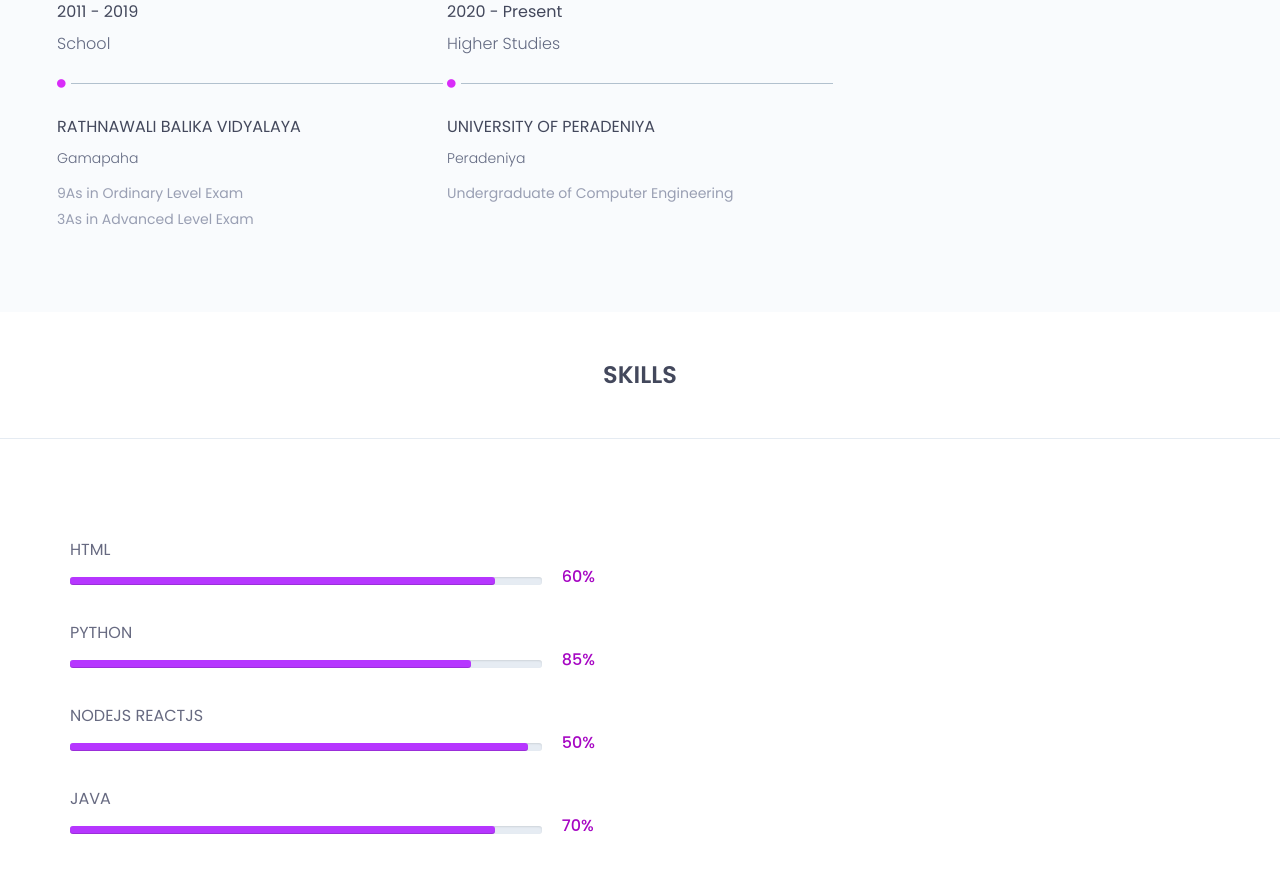
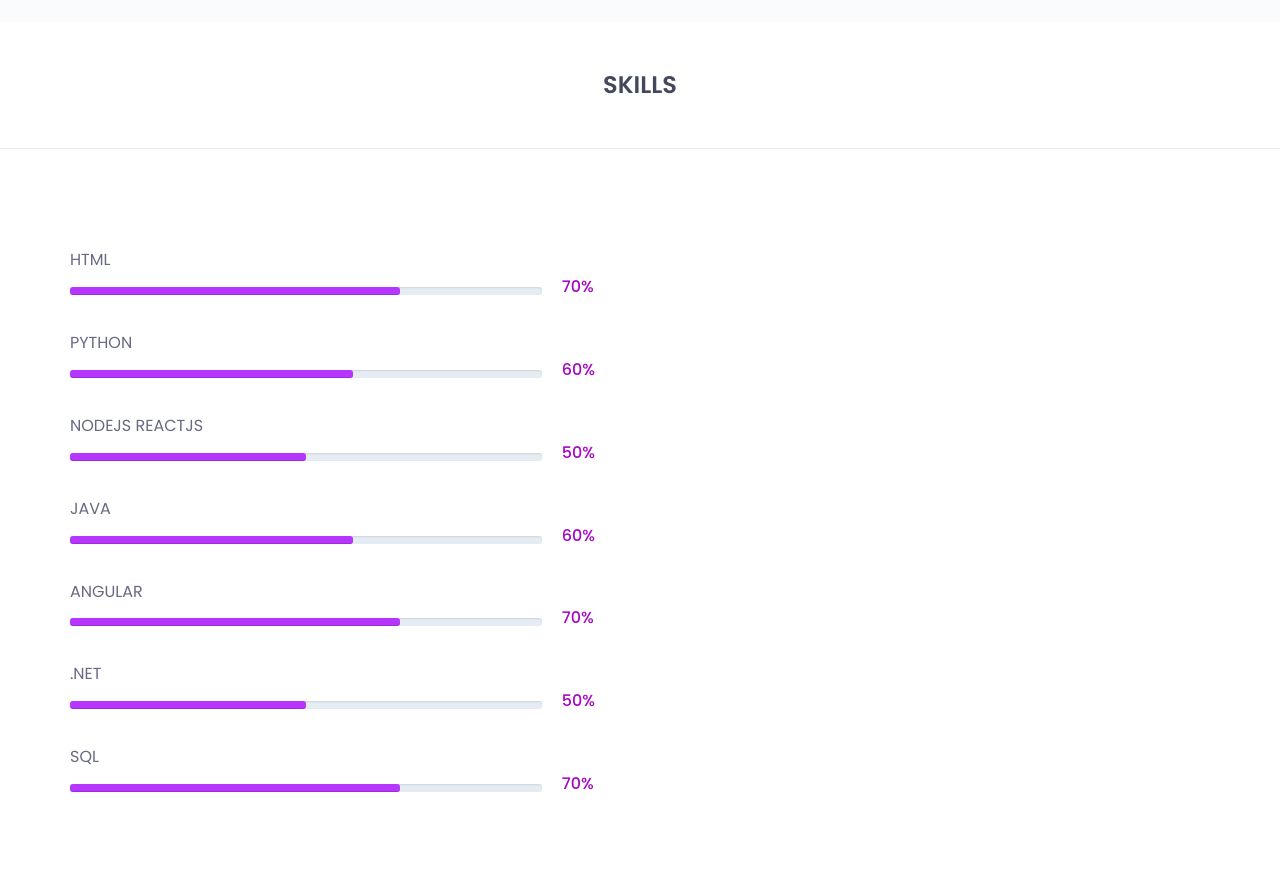
Before and after one commit to NilakshiInduwara/NilakshiInduwara.github.io, a plain HTML site: page index.html in a window 1280 px wide. Shown: the part 1904-2784 px from the top of the page. Drawn offline with nearby package versions, Linux system fonts and the light colour scheme.

Commit message:
update ePortfolio

```diff
--- a/assets/css/style.css
+++ b/assets/css/style.css
@@ -193,7 +193,7 @@ nav.navbar.bootsnav .navbar-toggle i{color: #d92cf9;}
     background:url(../images/about/welcome-banner.jpg)no-repeat;
     background-size:cover;
     background-position: center;
-    height:890px;
+    height:600px;
 }
 .welcome-hero:before{
     position:absolute;
@@ -219,7 +219,7 @@ nav.navbar.bootsnav .navbar-toggle i{color: #d92cf9;}
     font-size: 20px;
     font-weight: 300;
     text-transform: uppercase;
-    margin: 30px 0 60px;
+    margin: 30px 0 30px;
     letter-spacing: 1px;
 }
 .header-text a {
--- a/index.html
+++ b/index.html
@@ -231,29 +231,29 @@
 										<span class="progressText">HTML</span>
 										<div class="single-progress-txt">
 											<div class="progress ">
-												<div class="progress-bar" role="progressbar" aria-valuenow="90" aria-valuemin="10" aria-valuemax="100" style="">
+												<div class="progress-bar" role="progressbar" aria-valuenow="70" aria-valuemin="30" aria-valuemax="100" style="">
 
 												</div>
 											</div>
-											<h3>60%</h3>
+											<h3>70%</h3>
 										</div>
 									</div><!-- /.barWrapper -->
 									<div class="barWrapper">
 										<span class="progressText">Python</span>
 										<div class="single-progress-txt">
 											<div class="progress ">
-											   <div class="progress-bar" role="progressbar" aria-valuenow="85" aria-valuemin="10" aria-valuemax="100" style="">
+											   <div class="progress-bar" role="progressbar" aria-valuenow="60" aria-valuemin="40" aria-valuemax="100" style="">
 
 											   </div>
 											</div>
-											<h3>85%</h3>
+											<h3>60%</h3>
 										</div>
 									</div><!-- /.barWrapper -->
 									<div class="barWrapper">
 										<span class="progressText">Nodejs Reactjs</span>
 										<div class="single-progress-txt">
 											<div class="progress ">
-											   <div class="progress-bar" role="progressbar" aria-valuenow="97" aria-valuemin="10" aria-valuemax="100" style="">
+											   <div class="progress-bar" role="progressbar" aria-valuenow="50" aria-valuemin="50" aria-valuemax="100" style="">
 
 											   </div>
 											</div>
@@ -264,7 +264,40 @@
 										<span class="progressText">java</span>
 										<div class="single-progress-txt">
 											<div class="progress ">
-											   <div class="progress-bar" role="progressbar" aria-valuenow="90" aria-valuemin="10" aria-valuemax="100" style="">
+											   <div class="progress-bar" role="progressbar" aria-valuenow="60" aria-valuemin="40" aria-valuemax="100" style="">
+
+											   </div>
+											</div>
+											<h3>60%</h3>
+										</div>
+									</div><!-- /.barWrapper -->
+									<div class="barWrapper">
+										<span class="progressText">Angular</span>
+										<div class="single-progress-txt">
+											<div class="progress ">
+											   <div class="progress-bar" role="progressbar" aria-valuenow="70" aria-valuemin="30" aria-valuemax="100" style="">
+
+											   </div>
+											</div>
+											<h3>70%</h3>
+										</div>
+									</div><!-- /.barWrapper -->
+									<div class="barWrapper">
+										<span class="progressText">.NET</span>
+										<div class="single-progress-txt">
+											<div class="progress ">
+											   <div class="progress-bar" role="progressbar" aria-valuenow="50" aria-valuemin="50" aria-valuemax="100" style="">
+
+											   </div>
+											</div>
+											<h3>50%</h3>
+										</div>
+									</div><!-- /.barWrapper -->
+									<div class="barWrapper">
+										<span class="progressText">SQL</span>
+										<div class="single-progress-txt">
+											<div class="progress ">
+											   <div class="progress-bar" role="progressbar" aria-valuenow="70" aria-valuemin="30" aria-valuemax="100" style="">
 
 											   </div>
 											</div>
@@ -289,18 +322,40 @@
 				<div class="container">
 					<div class="profiles-content">
 						<div class="row">
-							<div class="col-sm-12">
-								<!-- <div class="single-profile"> -->
+							<div class="col-sm-4">
+								<div class="single-profile">
 									<div class="profile-txt">
-										<a href="https://youtu.be/eHeEB2lp15s" target="_blank" class="profile-icon-name">Student's Journey</a> <br>
-										<p>This is a short film on a university student who is going through lot of life changes inside the university and
-											how he is managed to deal with them.
-										</p>
-										<p class="text-center">Click here to watch the short film on YouTube. </p>
+										<a href="https://github.com/cepdnaclk/AI-Driven-Decision-Making-Models-for-Corporate-Applications" target="_blank" class="profile-icon-name">AI-Driven-Decision-Making-Models-for-Corporate-Applications
+										</a>
 									</div>
-								<!-- </div> -->
+								</div>
+							</div>
+							<div class="col-sm-4">
+								<div class="single-profile">
+									<div class="profile-txt">
+										<a href="https://github.com/cepdnaclk/e19-3yp-Event-Attendance-Management-System" target="_blank" class="profile-icon-name">Event Attendance Management System</a>
+									</div>
+								</div>
+							</div>
+							<div class="col-sm-4">
+								<div class="single-profile">
+									<div class="profile-txt">
+										<a href="https://github.com/Ashan-Wimalasiri/Smart-Recruiter" target="_blank" class="profile-icon-name">Smart-Recruiter</a>
+									</div>
+								</div>
 							</div>
 						</div>
+						<!-- <div class="row">
+							<div class="col-sm-12">
+								<div class="profile-txt">
+									<a href="https://youtu.be/eHeEB2lp15s" target="_blank" class="profile-icon-name">Student's Journey</a> <br>
+									<p>This is a short film on a university student who is going through lot of life changes inside the university and
+										how he is managed to deal with them.
+									</p>
+									<p class="text-center">Click here to watch the short film on YouTube. </p>
+								</div>
+							</div>
+						</div> -->
 						<div class="row">
 							<div class="col-sm-4">
 								<div class="single-profile">
@@ -319,11 +374,14 @@
 							<div class="col-sm-4">
 								<div class="single-profile">
 									<div class="profile-txt">
-										<a href="https://github.com/cepdnaclk/e19-3yp-Event-Attendance-Management-System" target="_blank" class="profile-icon-name">Event Attendance Management System</a>
+										<a href="https://youtu.be/eHeEB2lp15s" target="_blank" class="profile-icon-name">Student's Journey</a> <br>
+										<p>This is a short film on a university student who is going through lot of life changes inside the university and
+											how he is managed to deal with them.
+										</p>
+										<!-- <p class="text-center">Click here to watch the short film on YouTube. </p> -->
 									</div>
 								</div>
 							</div>
-
 						</div>
 					</div>
 				</div>
```
